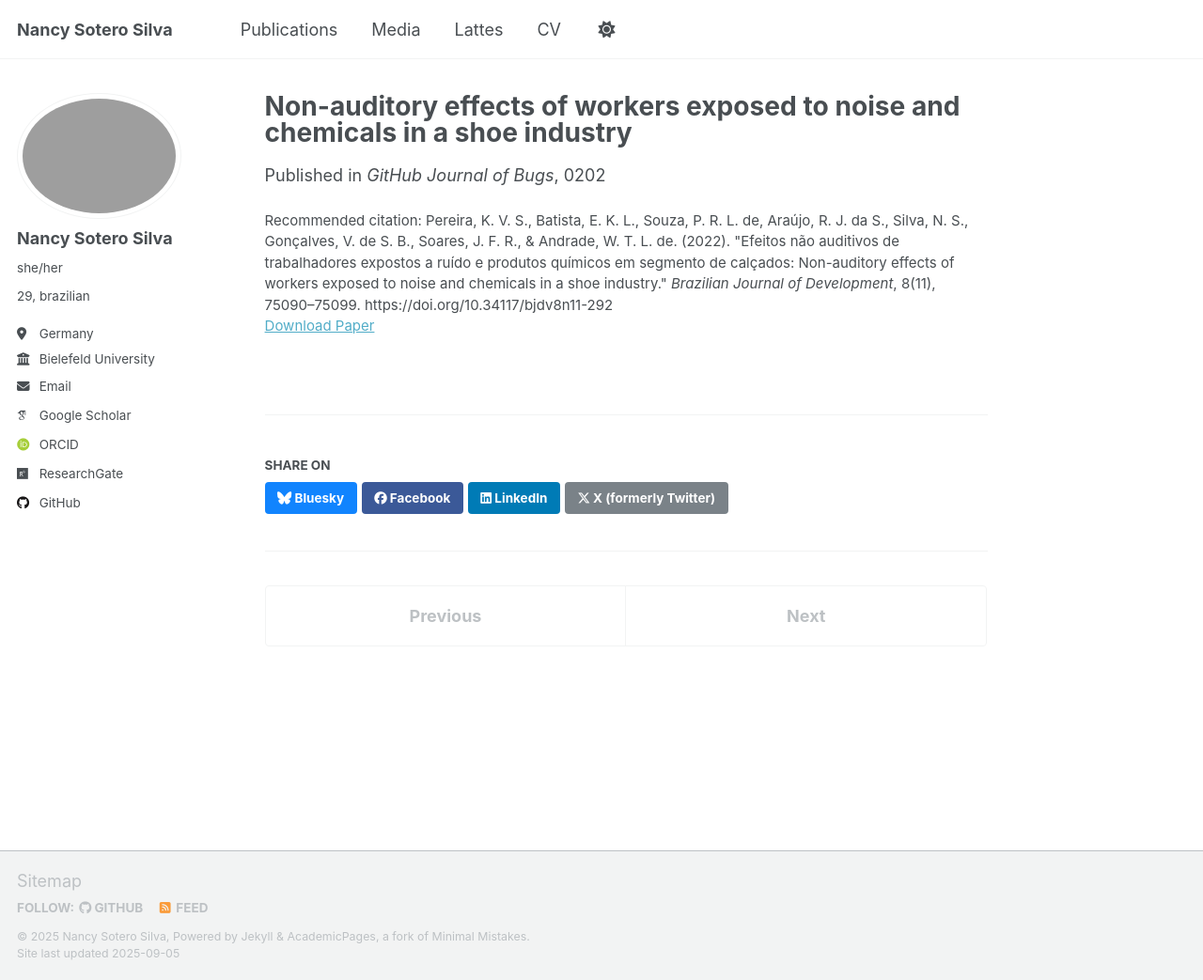
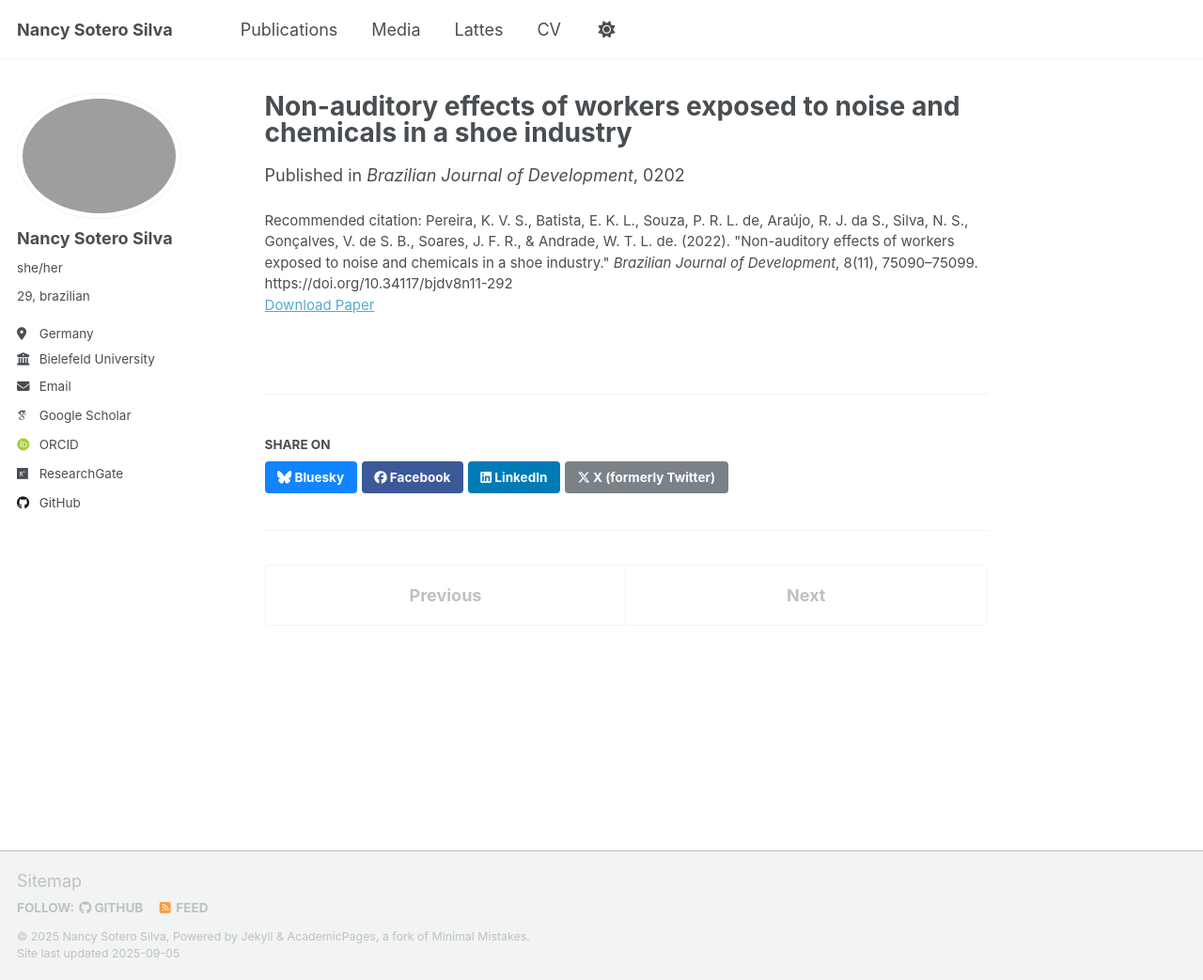
Before and after one commit to nancysotero/neuronency, a Jekyll site: the page built from _publications/2022-11-25-paper-title-number-5.md, in a window 1280 px wide and 1043 px high. Shown: the whole window at 94% size. Built offline with Jekyll 4.4.1, drawn with Linux system fonts in a browser that asks for light colours; some web fonts are replaced; a script that is not in the unit is left out.

Commit message:
Update 2022-11-25-paper-title-number-5.md

```diff
--- a/_publications/2022-11-25-paper-title-number-5.md
+++ b/_publications/2022-11-25-paper-title-number-5.md
@@ -5,7 +5,7 @@ category: manuscripts
 permalink: /publication/2022-11-25-paper-title-number-4
 excerpt: 'In Portuguese'
 date: November 202
-venue: 'GitHub Journal of Bugs'
+venue: 'Brazilian Journal of Development'
 paperurl: 'https://ojs.brazilianjournals.com.br/ojs/index.php/BRJD/article/view/54617'
-citation: 'Pereira, K. V. S., Batista, E. K. L., Souza, P. R. L. de, Araújo, R. J. da S., Silva, N. S., Gonçalves, V. de S. B., Soares, J. F. R., & Andrade, W. T. L. de. (2022). &quot;Efeitos não auditivos de trabalhadores expostos a ruído e produtos químicos em segmento de calçados: Non-auditory effects of workers exposed to noise and chemicals in a shoe industry.&quot; <i>Brazilian Journal of Development</i>, 8(11), 75090–75099. https://doi.org/10.34117/bjdv8n11-292'
+citation: 'Pereira, K. V. S., Batista, E. K. L., Souza, P. R. L. de, Araújo, R. J. da S., Silva, N. S., Gonçalves, V. de S. B., Soares, J. F. R., & Andrade, W. T. L. de. (2022). &quot;Non-auditory effects of workers exposed to noise and chemicals in a shoe industry.&quot; <i>Brazilian Journal of Development</i>, 8(11), 75090–75099. https://doi.org/10.34117/bjdv8n11-292'
 ---
```
